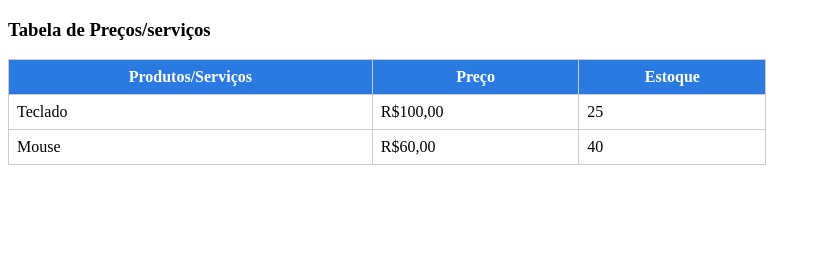
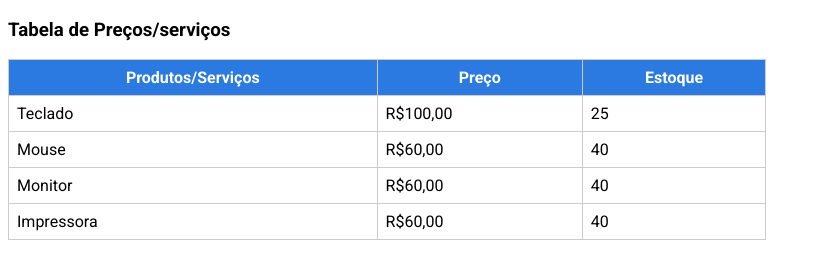
Before and after one commit to samuelprog2025/HTML-aula2, a plain HTML site: page index.html in a window 1280 px wide. Shown: the whole page, without its empty margins (0-821 px from the left). Drawn offline with Linux system fonts and the light colour scheme.

Commit message:
Alterando a fonte para roboto

```diff
--- a/index.html
+++ b/index.html
@@ -29,6 +29,16 @@
                 <td>R$60,00</td>
                 <td>40</td>
             </tr>
+            <tr>
+                <td>Monitor</td>
+                <td>R$60,00</td>
+                <td>40</td>
+            </tr>
+            <tr>
+                <td>Impressora</td>
+                <td>R$60,00</td>
+                <td>40</td>
+            </tr>
         </tbody>
     </table>
 </body>
--- a/style.css
+++ b/style.css
@@ -1,3 +1,9 @@
+@import url('https://fonts.googleapis.com/css2?family=Roboto:ital,wght@0,100..900;1,100..900&display=swap');
+
+body {
+    font-family: 'roboto', sans-serif;
+}
+
 table {
     border-collapse: collapse;
     width: 60%;
```
